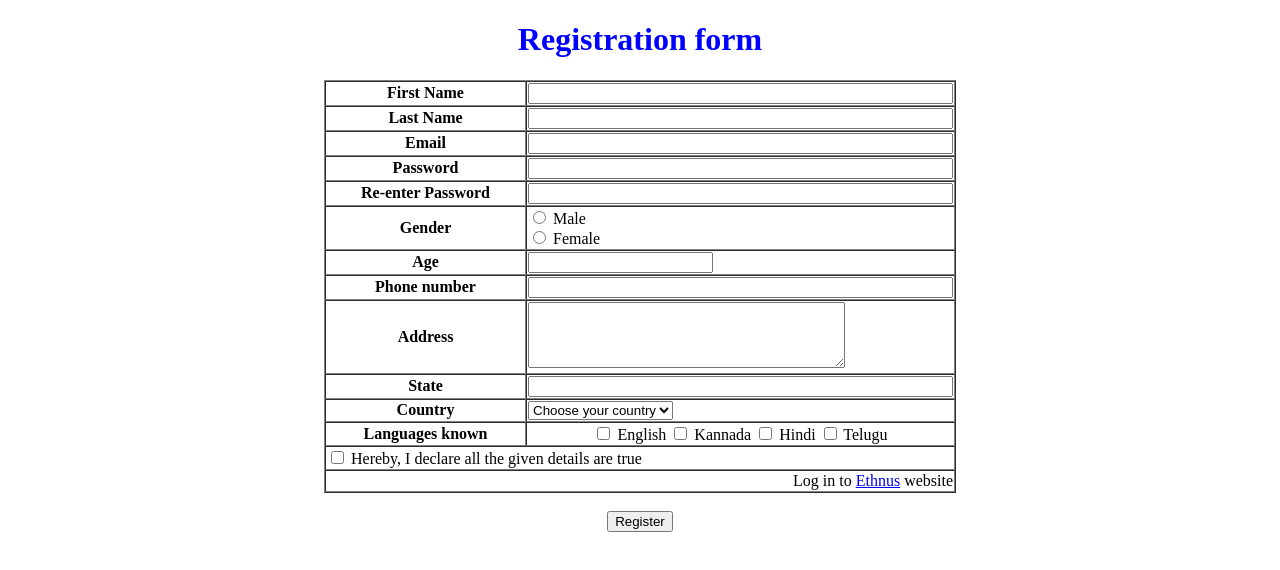
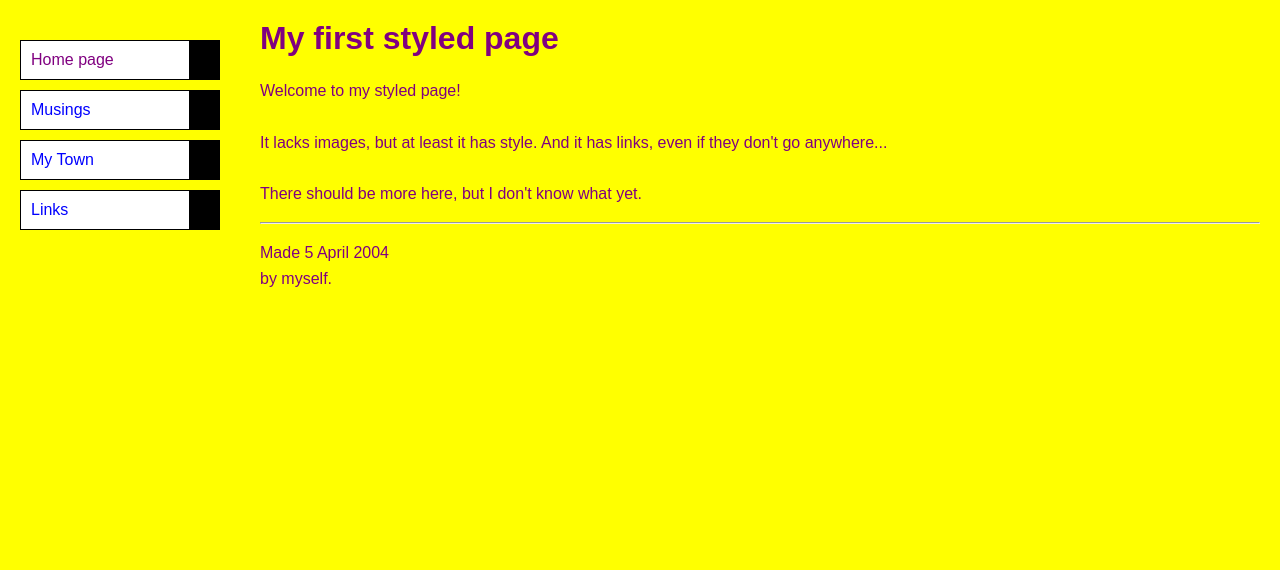
Before and after one commit to Suhani2705/Mern_Tasks, a plain HTML site: page task5.html in a window 1280 px wide. Drawn offline with Linux system fonts and the light colour scheme.

Commit message:
Add files via upload

```diff
--- a/task5.html
+++ b/task5.html
@@ -2,117 +2,96 @@
 <html lang="en">
   <head>
     <meta charset="UTF-8" />
-    <meta name="viewport" content="width=device-width, initial-scale=1.0" />
-    <title>Registration Form</title>
+    <title>CSS-TASK:5</title>
+    <style>
+      html,
+      body {
+        height: 100%;
+        margin: 0;
+        font-family: Arial, sans-serif;
+        background-color: yellow;
+      }
+      .container {
+        display: flex;
+        justify-content: center;
+      }
+      .sidebar {
+        width: 200px; /* Width of the sidebar */
+        padding: 20px;
+      }
+      .sidebar div {
+        padding: 10px;
+      }
+      .sidebar div a {
+        text-decoration: none;
+        color: blue;
+        width: 20px;
+        height: 5px;
+      }
+      .content {
+        flex: 1; /* Take remaining space */
+        padding: 20px;
+        color: purple;
+        font-family: Arial, sans-serif;
+        background-color: yellow;
+      }
+      .content h1 {
+        margin-top: 0;
+      }
+      .content p {
+        line-height: 1.6;
+      }
+      #home {
+        color: purple;
+      }
+      .item {
+        border: 1px solid black;
+        padding-bottom: 5px;
+        margin-bottom: 10px;
+        background: linear-gradient(to right, white 85%, black 15%);
+
+      }
+      .item::before{
+        width:85%;
+        background-color:black;
+      }
+
+    </style>
   </head>
   <body>
-    <h1>
-      <center><font color="blue">Registration form</font></center>
-    </h1>
-    <div align="center">
-      <table border="1" cellspacing="0" width="50%">
-        <tr>
-          <td width="50%">
-            <b><center>First Name</center></b>
-          </td>
-          <td><input type="text" name="firstName" size="50" /></td>
-        </tr>
-        <tr>
-          <td>
-            <b><center>Last Name</center></b>
-          </td>
-          <td><input type="text" name="lastName" size="50" /></td>
-        </tr>
-        <tr>
-          <td>
-            <b><center>Email</center></b>
-          </td>
-          <td><input type="email" name="email" size="50" /></td>
-        </tr>
-        <tr>
-          <td>
-            <b><center>Password</center></b>
-          </td>
-          <td><input type="password" name="password" size="50" /></td>
-        </tr>
-        <tr>
-          <td>
-            <b><center>Re-enter Password</center></b>
-          </td>
-          <td><input type="password" name="rePassword" size="50" /></td>
-        </tr>
-        <tr>
-          <td>
-            <b><center>Gender</center></b>
-          </td>
-          <td>
-            <input type="radio" name="gender" value="Male" /> Male <br />
-            <input type="radio" name="gender" value="Female" /> Female
-          </td>
-        </tr>
-        <tr>
-          <td>
-            <b><center>Age</center></b>
-          </td>
-          <td><input type="number" name="age" size="50" /></td>
-        </tr>
-        <tr>
-          <td>
-            <b><center>Phone number</center></b>
-          </td>
-          <td><input type="tel" name="phone" size="50" /></td>
-        </tr>
-        <tr>
-          <td>
-            <b><center>Address</center></b>
-          </td>
-          <td><textarea name="addr" rows="4" cols="37"></textarea></td>
-        </tr>
-        <tr>
-          <td>
-            <b><center>State</center></b>
-          </td>
-          <td><input type="text" name="state" size="50" /></td>
-        </tr>
-        <tr>
-          <td>
-            <b><center>Country</center></b>
-          </td>
-          <td>
-            <select name="country">
-              <option value="">Choose your country</option>
-              <option value="India">India</option>
-              <option value="US">US</option>
-            </select>
-          </td>
-        </tr>
-        <tr>
-          <td>
-            <b><center>Languages known</center></b>
-          </td>
-          <td>
-            <center>
-              <input type="checkbox" name="languages" value="English" /> English
-              <input type="checkbox" name="languages" value="Kannada" /> Kannada
-              <input type="checkbox" name="languages" value="Hindi" /> Hindi
-              <input type="checkbox" name="languages" value="Telugu" /> Telugu
-            </center>
-          </td>
-        </tr>
-        <tr>
-          <td colspan="2">
-            <input type="checkbox" name="declare" /> Hereby, I declare all the
-            given details are true
-          </td>
-        </tr>
-        <tr>
-          <td colspan="2" align="right">
-            Log in to <a href="https://ethnus.com">Ethnus</a> website
-          </td>
-        </tr>
-      </table>
-      <br />
-      <center><input type="button" value="Register" /></center>
+    <div class="container">
+      <div class="sidebar">
+        <div class="item" style="margin-top: 20px;">
+          <a href="home" id="home">Home page</a>
+        </div>
+
+        <div class="item">
+          <a href="">Musings</a>
+        </div>
+        <div class="item">
+          <a href="#">My Town</a>
+        </div>
+        <div class="item">
+          <a href="#">Links</a>
+        </div>
+      </div>
+      <div class="content">
+        <h1>My first styled page</h1>
+        <p>
+          Welcome to my styled page!
+          <br /><br />
+          It lacks images, but at least it has style. And it has links, even if
+          they don't go anywhere...
+          <br /><br />
+          There should be more here, but I don't know what yet.
+        </p>
+        <hr />
+        <p>
+          Made 5 April 2004
+          <br />
+          by myself.
+        </p>
+      </div>
     </div>
   </body>
 </html>
```
Also changed, not shown: task1.html (+38 -11 lines), task2.html (+65 -25 lines), task3.html (+82 -35 lines), task4.html (+82 -41 lines).
